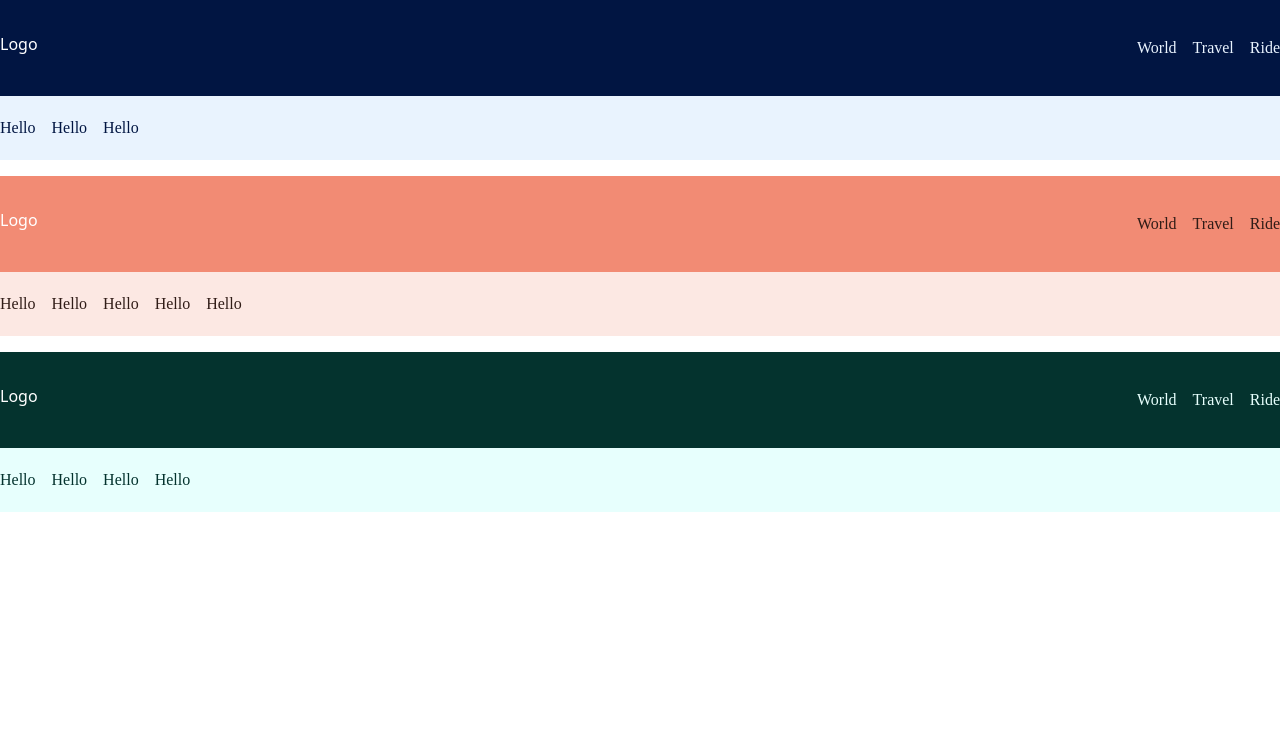
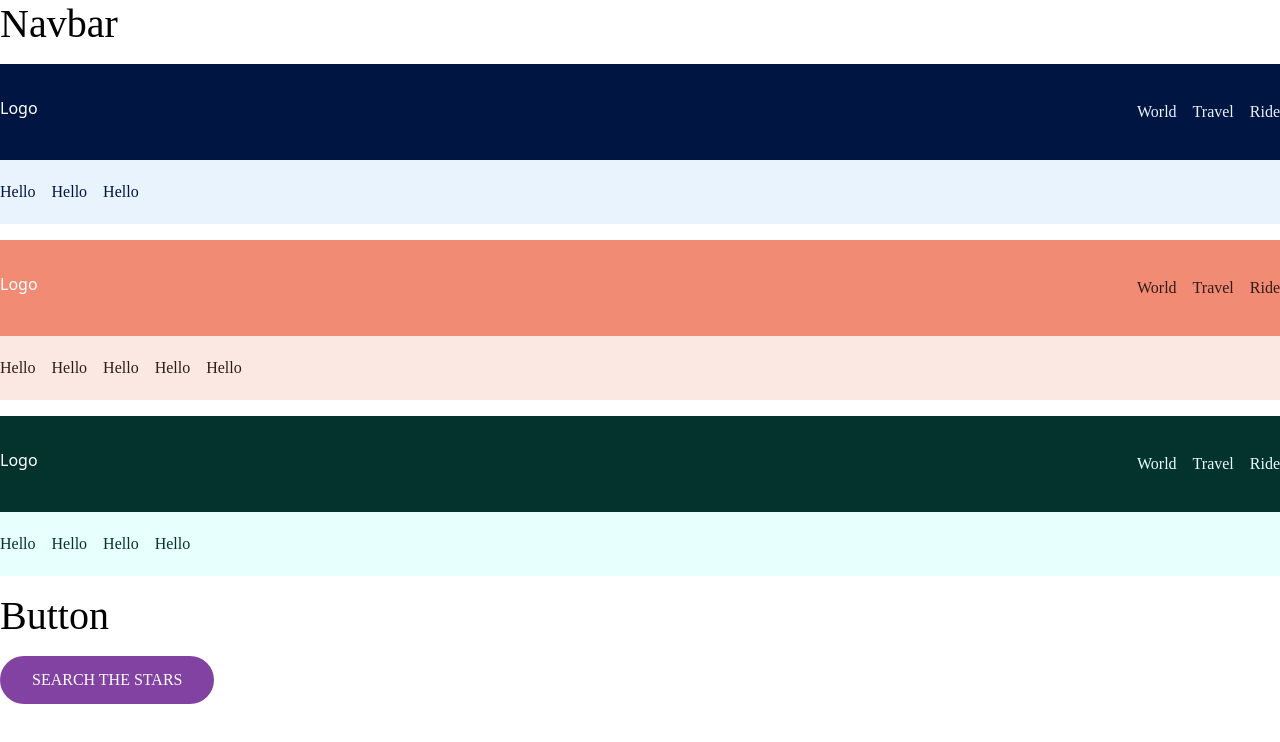
Before and after one commit to richardNovoa/dribbble-capstone-ds, a React (Create React App) app in the folder design-system/: page / in a window 1280 px wide. Shown: the top 742 px of the page. Built offline with nearby package versions, Linux system fonts and the light colour scheme.

Commit message:
Button component

```diff
--- a/design-system/src/App.js
+++ b/design-system/src/App.js
@@ -1,7 +1,12 @@
+import Button from './lib/components/Button';
 import { Navbar, NavbarLink } from './lib/components/Navbar';
+import Typography from './lib/components/Typography';
 function App() {
 	return (
 		<div className='flex flex-col gap-4'>
+			<Typography variant='heading-2' className='mp-4'>
+				Navbar
+			</Typography>
 			<Navbar hasSecondary brand='world'>
 				<NavbarLink>Hello</NavbarLink>
 				<NavbarLink>Hello</NavbarLink>
@@ -20,6 +25,12 @@ function App() {
 				<NavbarLink>Hello</NavbarLink>
 				<NavbarLink>Hello</NavbarLink>
 			</Navbar>
+			<div>
+				<Typography variant='heading-2' className='mb-4'>
+					Button
+				</Typography>
+				<Button>Search the Stars</Button>
+			</div>
 		</div>
 	);
 }
--- /dev/null
+++ b/design-system/src/lib/components/Button.js
@@ -0,0 +1,12 @@
+import React from 'react';
+import Typography from './Typography';
+
+const Button = (props) => {
+	return (
+		<button className=' items-center py-4 px-8 box-content bg-amethyst-700 text-white rounded-[32px] uppercase self-center'>
+			<Typography variant='body'>{props.children}</Typography>
+		</button>
+	);
+};
+
+export default Button;
```
Also changed, not shown: 2 other files (tests, documents, lock files or other folders).
